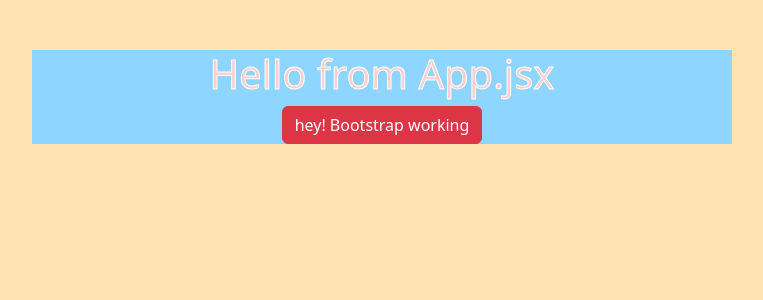
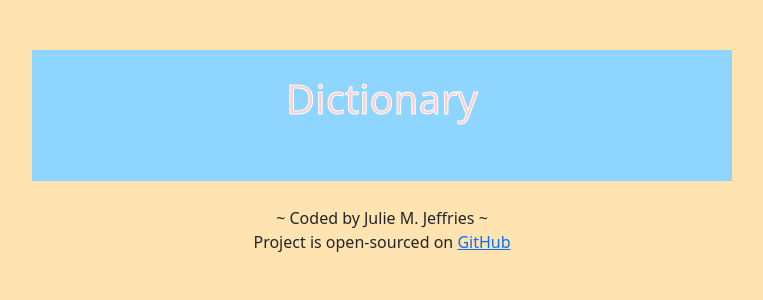
Before and after one commit to juliemeta/dictionary, a React (Vite) app in the folder dictionary/: page / in a window 1280 px wide. Shown: the top 300 px of the page, without its empty margins (258-1021 px from the left). Built offline with nearby package versions, Linux system fonts and the light colour scheme.

Commit message:
Created Dictionary component and added footer to App.jsx

```diff
--- a/dictionary/src/App.css
+++ b/dictionary/src/App.css
@@ -1,10 +1,6 @@
-.App {
+.App .container {
   max-width: 700px;
-  margin: 50px auto;
+  margin: 50px auto 25px;
   background: #8ed6ff;
+  padding: 25px 10px 50px 10px;
 }
-
-.App h1 {
-  color: #ffcece;
-  -webkit-text-stroke: 1px rgb(255, 255, 255);
-}
--- a/dictionary/src/App.jsx
+++ b/dictionary/src/App.jsx
@@ -1,11 +1,22 @@
 import React from "react";
 import "./App.css";
+import Dictionary from "./Dictionary";
 
 export default function App() {
   return (
-    <div className="App text-center">
-      <h1>Hello from App.jsx</h1>
-      <button className="btn btn-danger">hey! Bootstrap working</button>
+    <div className="App">
+      <div className="container">
+        <main>
+          <Dictionary />
+        </main>
+      </div>
+      <footer className="text-center">
+        <div>~ Coded by Julie M. Jeffries ~</div>
+        <div>
+          Project is open-sourced on{" "}
+          <a href="https://github.com/juliemeta/dictionary">GitHub</a>
+        </div>
+      </footer>
     </div>
   );
 }
--- /dev/null
+++ b/dictionary/src/Dictionary.css
@@ -0,0 +1,4 @@
+.Dictionary h1 {
+  color: #ffcece;
+  -webkit-text-stroke: 1px rgb(255, 255, 255);
+}
--- /dev/null
+++ b/dictionary/src/Dictionary.jsx
@@ -0,0 +1,10 @@
+import React from "react";
+import "./Dictionary.css";
+
+export default function Dictionary() {
+  return (
+    <div className="Dictionary">
+      <h1 className="text-center">Dictionary</h1>
+    </div>
+  );
+}
```
